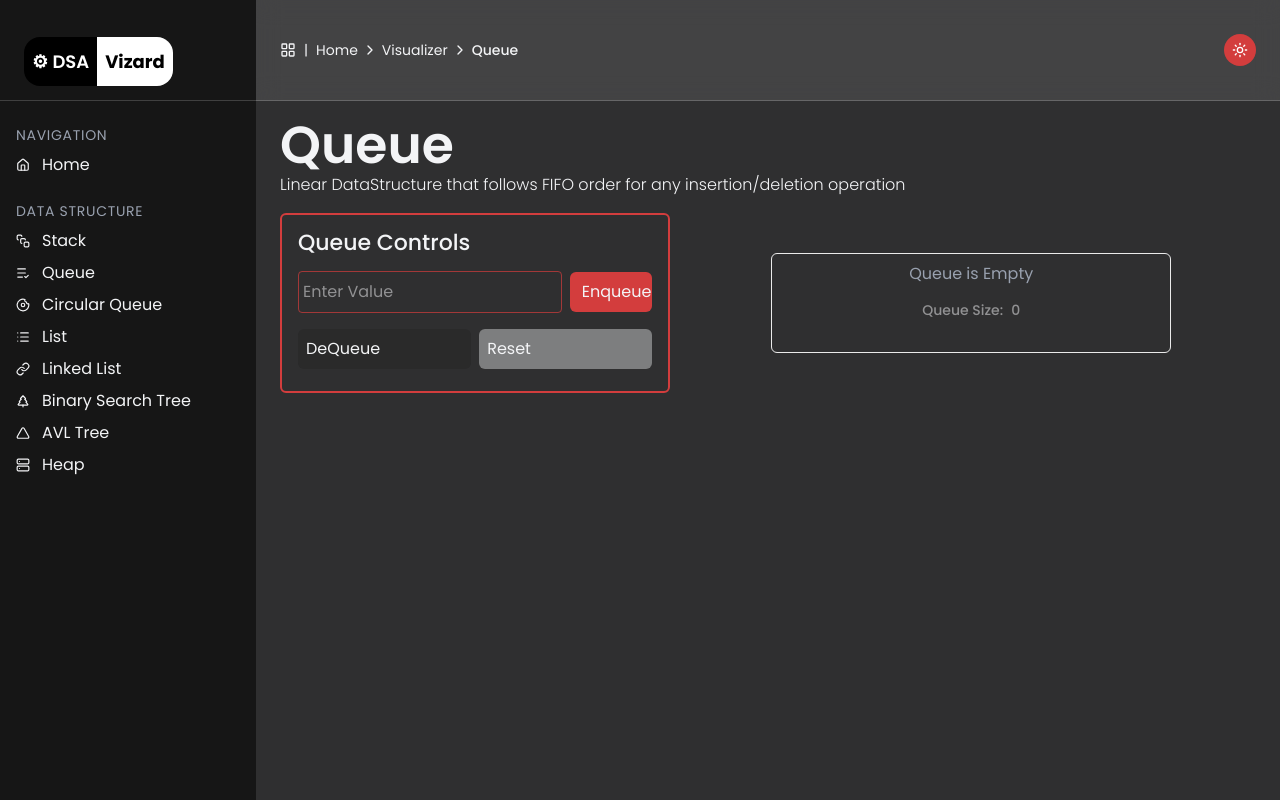
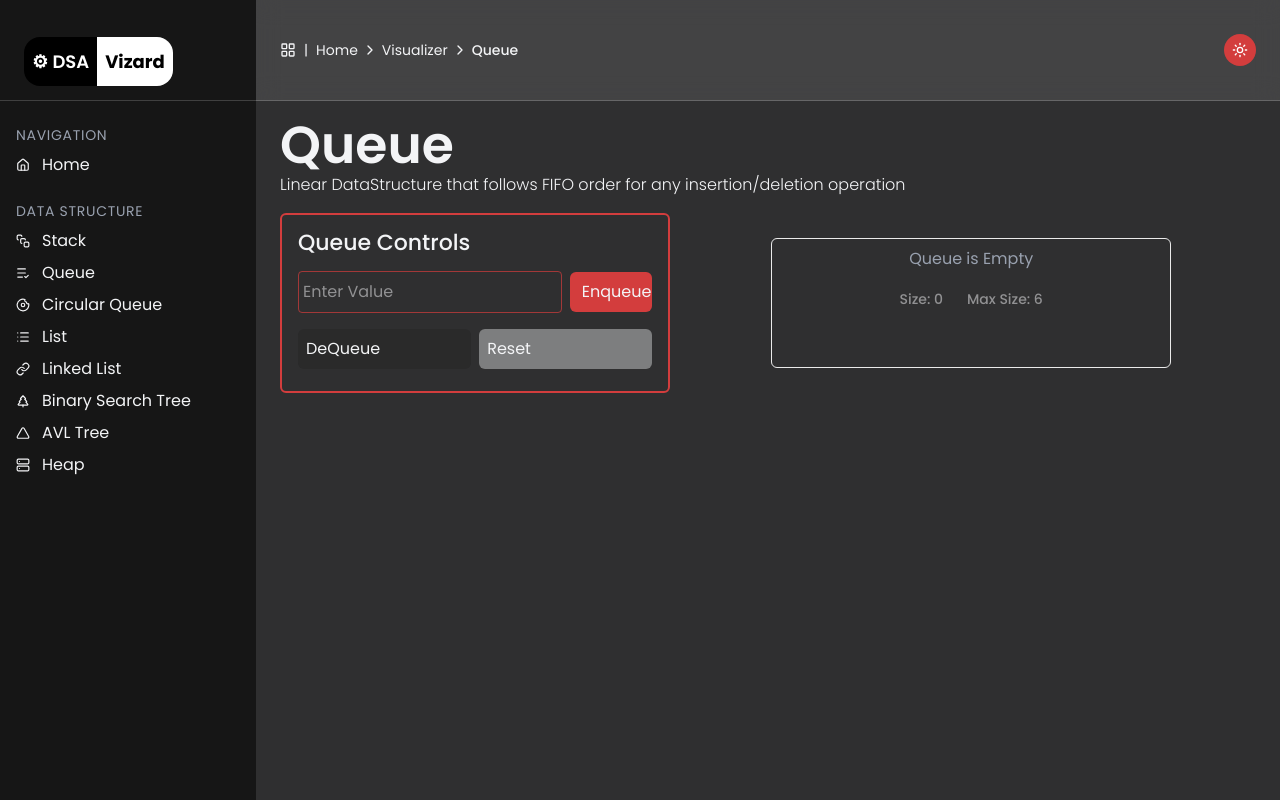
Before and after one commit to Bishwas-Timalsina/Algorithm-Visualizer, a React (Vite) app: page /visualizer/queue in a window 1280 px wide. Built offline with nearby package versions, Linux system fonts and the light colour scheme.

Commit message:
Queue max size added

```diff
--- a/src/interfaces/Interface.ts
+++ b/src/interfaces/Interface.ts
@@ -35,6 +35,8 @@ export interface IQueueControlProps {
   onReset: () => void;
   inputValue: string;
   setInputValue?: any;
+  isFull?: boolean;
+  isEmpty?: boolean;
 }
 
 export interface IStackViewProps {
@@ -42,6 +44,7 @@ export interface IStackViewProps {
 }
 export interface IQueueViewProps {
   queue: any;
+  maxSize?: number;
 }
 export interface IHeaderType {
   content: any;
--- a/src/pages/Queue/Components/QueueControl.tsx
+++ b/src/pages/Queue/Components/QueueControl.tsx
@@ -3,9 +3,33 @@ import Button from "../../../components/Atomic/Button";
 import type { IQueueControlProps } from "../../../interfaces/Interface";
 
 const QueueControl = (props: IQueueControlProps) => {
-  const { onEnQueue, onDeQueue, onReset, inputValue, setInputValue } = props;
+  const {
+    onEnQueue,
+    onDeQueue,
+    onReset,
+    inputValue,
+    setInputValue,
+    isFull,
+    isEmpty,
+  } = props;
+
+  const handleEnqueueClick = () => {
+    if (isFull) {
+      alert("Queue is full!");
+      return;
+    }
+    onEnQueue();
+  };
+
+  const handleDequeueClick = () => {
+    if (isEmpty) {
+      alert("Queue is empty!");
+      return;
+    }
+    onDeQueue();
+  };
+
   return (
-    <>
     <div className="border-[var(--accent-color)] border-2 rounded-md px-4 py-4 flex flex-col gap-4 justify-start items-start w-[40%] h-[180px]">
       <Text content="Queue Controls" size="22px" weight="500" />
 
@@ -14,27 +38,29 @@ const QueueControl = (props: IQueueControlProps) => {
           type="number"
           placeholder="Enter Value"
           value={inputValue}
-            onChange={(e) => setInputValue(e?.target?.value)}
+          onChange={(e) => setInputValue(e.target.value)}
           className="border-[var(--accent-color)]/70 border-[1px] rounded px-1 py-2 col-span-9"
         />
+
         <Button
-            onClick={onEnQueue}
+          onClick={handleEnqueueClick}
           label={"Enqueue"}
-            className="bg-[var(--accent-color)] rounded-md px-3 py-2 col-span-3 h-[10] text-center"
+          className="bg-[var(--accent-color)] rounded-md px-3 py-2 col-span-3"
         />
+
         <Button
-            onClick={onDeQueue}
+          onClick={handleDequeueClick}
           label={"DeQueue"}
-            className="bg-[var(--secondary-color)]/20 rounded-md px-2 py-2 col-span-6 h-[10]"
+          className="bg-[var(--secondary-color)]/20 rounded-md px-2 py-2 col-span-6"
         />
+
         <Button
           onClick={onReset}
           label={"Reset"}
-            className="bg-[var(--primary-color)]/40 rounded-md px-2 py-2 col-span-6 h-[10]"
+          className="bg-[var(--primary-color)]/40 rounded-md px-2 py-2 col-span-6"
         />
       </div>
     </div>
-    </>
   );
 };
 
--- a/src/pages/Queue/Components/QueueViewer.tsx
+++ b/src/pages/Queue/Components/QueueViewer.tsx
@@ -3,15 +3,16 @@ import type { IQueueViewProps } from "../../../interfaces/Interface";
 import { Tooltip } from "antd";
 
 const QueueViewer = (props: IQueueViewProps) => {
-  const { queue } = props;
+  const { queue, maxSize } = props;
+
   return (
-    <>
-      <div className="border-1 border-white/90 rounded-md w-[400px] m-auto h-[100px] p-2">
-        <div className=" flex flex-row justify-start items-center overflow-x-auto space-x-2">
+    <div className="border-1 border-white/90 rounded-md w-[400px] m-auto h-[130px] p-2">
+      <div className="flex flex-row justify-start items-center overflow-x-auto space-x-2">
         {queue && queue.length > 0 ? (
           queue.map((val: any, idx: any) => {
             const isFront = idx === 0;
             const isRear = idx === queue.length - 1;
+
             return (
               <div
                 key={idx}
@@ -37,22 +38,13 @@ const QueueViewer = (props: IQueueViewProps) => {
           </div>
         )}
       </div>
-        <div className="flex flex-row gap-2 justify-center items-center text-[var(--primary-color)]/50 my-3">
-          <Text
-            size="14px"
-            weight="500"
-            content={"Queue Size: "}
-            className="col-span-10"
-          />
-          <Text
-            size="14px"
-            weight="500"
-            content={queue.length}
-            className="col-span-2"
-          />
+
+      {/* Size + Max Size */}
+      <div className="flex flex-row gap-6 justify-center items-center text-[var(--primary-color)]/50 mt-4">
+        <Text size="14px" weight="500" content={`Size: ${queue.length}`} />
+        <Text size="14px" weight="500" content={`Max Size: ${maxSize}`} />
       </div>
     </div>
-    </>
   );
 };
 
--- a/src/pages/Queue/QueuePage.tsx
+++ b/src/pages/Queue/QueuePage.tsx
@@ -3,6 +3,8 @@ import QueueControl from "./Components/QueueControl";
 import QueueViewer from "./Components/QueueViewer";
 import HeaderText from "../../components/Atomic/HeaderText";
 import { DSA } from "../../constants/Content";
+
+const MAX_SIZE = 6; // <-- SET YOUR MAX SIZE HERE
 
 const QueuePage = () => {
   const [queue, setQueue] = useState<number[]>([]);
@@ -10,23 +12,34 @@ const QueuePage = () => {
 
   const handleEnqueue = () => {
     if (inputValue.trim() === "") return;
+
+    if (queue.length === MAX_SIZE) {
+      alert("Queue is full!");
+      return;
+    }
+
     const value = Number(inputValue);
-    console.log(value);
-    setQueue((prev: any) => [...prev, value]);
+    setQueue((prev: number[]) => [...prev, value]);
     setInputValue("");
   };
+
   const handleDequeue = () => {
-    if (queue.length === 0) return;
-    setQueue((prev: any) => prev.slice(1));
+    if (queue.length === 0) {
+      alert("Queue is empty!");
+      return;
+    }
+    setQueue((prev: number[]) => prev.slice(1));
   };
 
   const handleReset = () => {
     setQueue([]);
+    setInputValue("");
   };
+
   return (
-    <>
     <div className="flex flex-col justify-start align-center gap-4 py-4">
       <HeaderText content={DSA.Queue} title="Queue" />
+
       <div className="flex flex-row justify-between align-center gap-4">
         <QueueControl
           onEnQueue={handleEnqueue}
@@ -34,11 +47,13 @@ const QueuePage = () => {
           onReset={handleReset}
           inputValue={inputValue}
           setInputValue={setInputValue}
+          isFull={queue.length === MAX_SIZE}
+          isEmpty={queue.length === 0}
         />
-          <QueueViewer queue={queue} />
+
+        <QueueViewer queue={queue} maxSize={MAX_SIZE} />
       </div>
     </div>
-    </>
   );
 };
 
```
Lines whose indentation alone changed are shown as unchanged.
